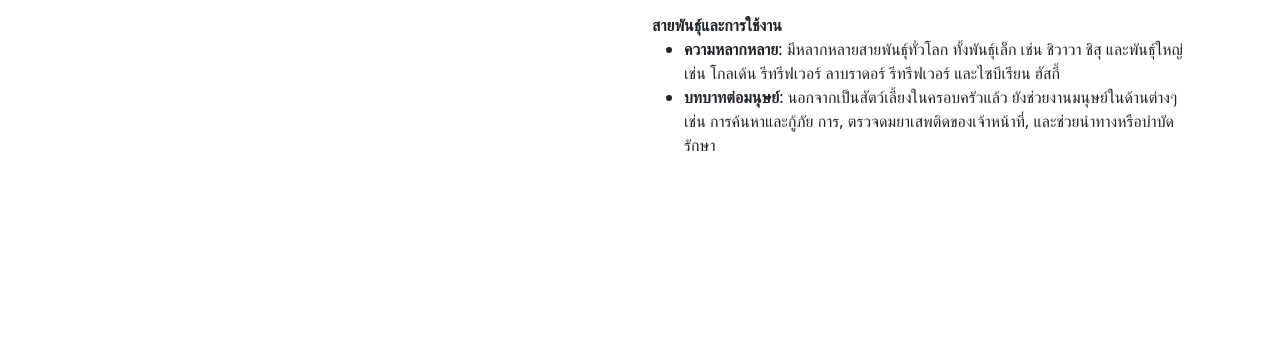
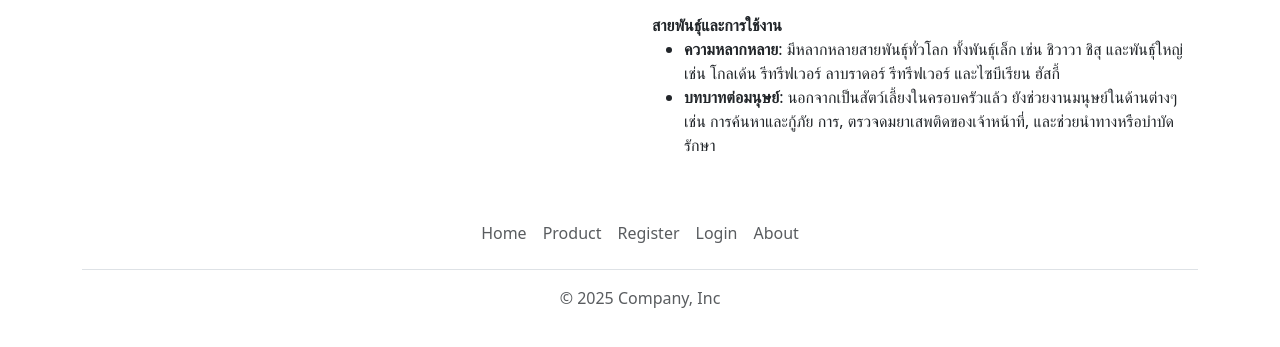
Before and after one commit to Monk-69701183/web_bootstrap, a plain HTML site: page about.html in a window 1280 px wide. Shown: the part 831-1178 px from the top of the page. Before the commit the page ends 1004 px from the top, so only its background shows below. Drawn offline with nearby package versions, Linux system fonts and the light colour scheme.

Commit message:
update v2

```diff
--- a/about.html
+++ b/about.html
@@ -51,6 +51,8 @@
 
     </div>
 
+    <div id="footer-container"></div>
+
 
 
     <script src="js/menu.js"></script>
--- /dev/null
+++ b/footer.html
@@ -0,0 +1,12 @@
+<div class="container">
+    <footer class="py-3 my-4">
+        <ul class="nav justify-content-center border-bottom pb-3 mb-3">
+            <li class="nav-item"><a href="index.html" class="nav-link px-2 text-body-secondary">Home</a></li>
+            <li class="nav-item"><a href="product.html" class="nav-link px-2 text-body-secondary">Product</a></li>
+            <li class="nav-item"><a href="register.html" class="nav-link px-2 text-body-secondary">Register</a></li>
+            <li class="nav-item"><a href="login.html" class="nav-link px-2 text-body-secondary">Login</a></li>
+            <li class="nav-item"><a href="about.html" class="nav-link px-2 text-body-secondary">About</a></li>
+        </ul>
+        <p class="text-center text-body-secondary">© 2025 Company, Inc</p>
+    </footer>
+</div>
--- a/js/menu.js
+++ b/js/menu.js
@@ -1,4 +1,4 @@
-// โหลด menu1.js
+// โหลด menu html
 fetch("menu.html")
 .then(res => res.text())
 .then(data => {
@@ -13,3 +13,19 @@ fetch("menu.html")
         });
     }
 });
+
+// โหลด footer.html
+fetch("footer.html")
+.then(res => res.text())
+.then(data => {
+    document.getElementById("footer-container").innerHTML = data;
+
+    // ✅ re-bind toggle หลังจากเมนูถูก inject
+    const sidebarToggle = document.body.querySelector('#sidebarToggle');
+    if (sidebarToggle) {
+        sidebarToggle.addEventListener('click', event => {
+            event.preventDefault();
+            document.body.classList.toggle('sb-sidenav-toggled');
+        });
+    }
+});
```
Also changed, not shown: index.html (+1 -1 lines), login.html (+2 -0 lines), product.html (+2 -0 lines), register.html (+2 -0 lines).
